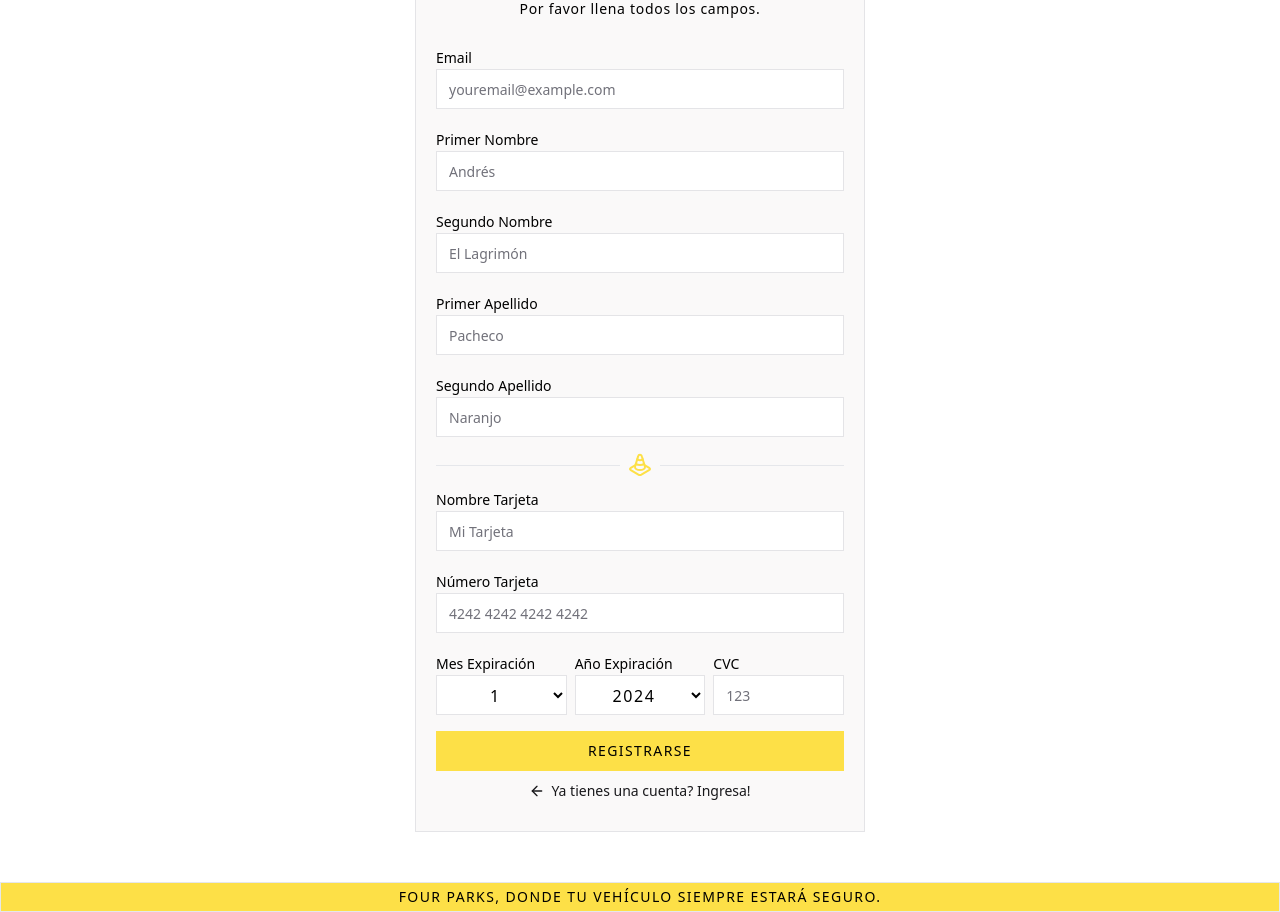
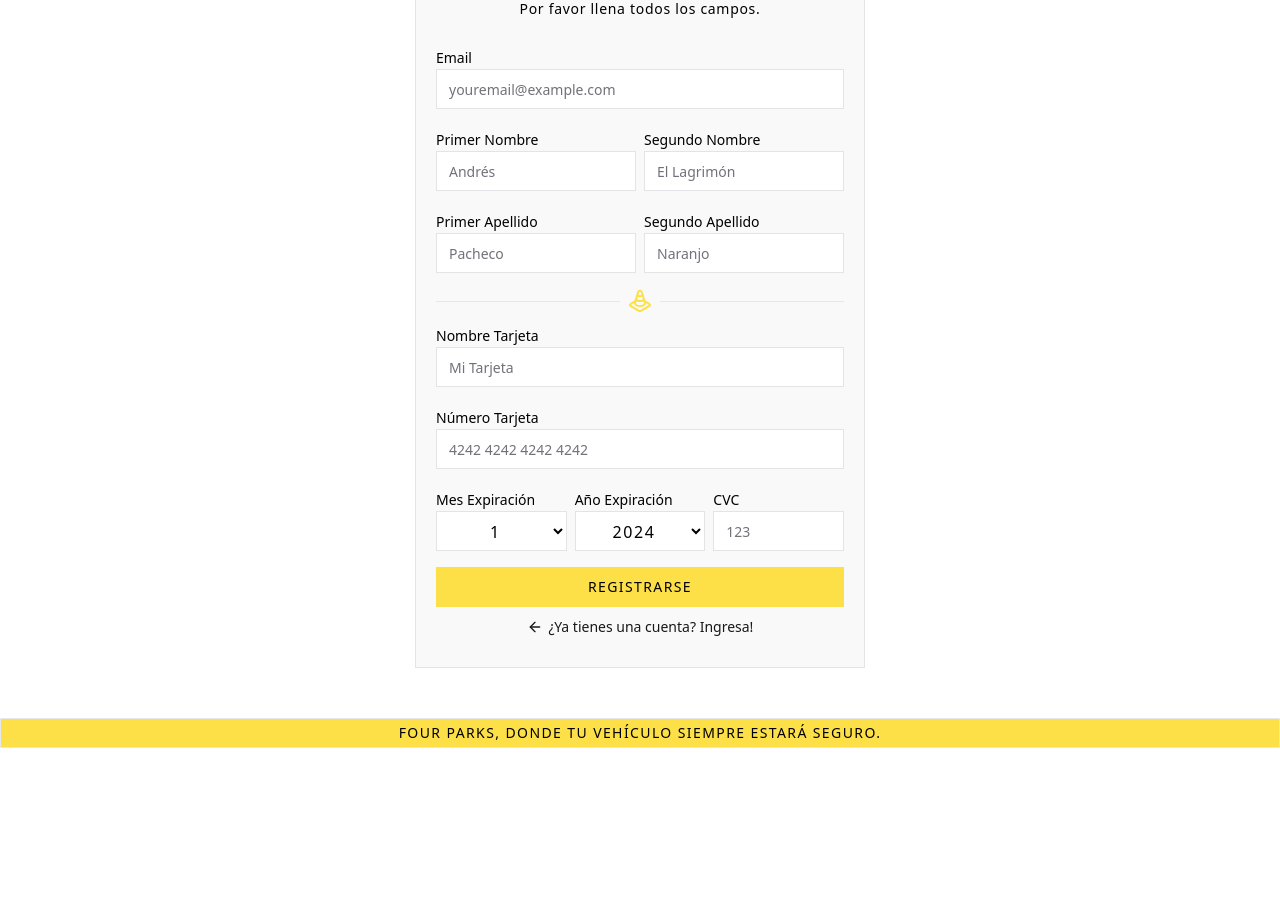
Before and after one commit to nicolas1102/four-parks-frontend, a Next.js app: page /auth/sign-up in a window 1280 px wide. Shown: the part 340-1252 px from the top of the page. After the commit the page ends 1088 px from the top, so only its background shows below. Built offline with nearby package versions, Linux system fonts and the light colour scheme.

Commit message:
arreflo en formulario de registro de usuario

```diff
--- a/src/app/auth/sign-in/page.tsx
+++ b/src/app/auth/sign-in/page.tsx
@@ -68,7 +68,7 @@ const Page = () => {
           description: 'Revisa tu usuario y contraseña.',
         })
       } else {
-        toast('Haz iniciado sesión con exito!', {
+        toast('Has iniciado sesión con exito!', {
           description:
             'Ahora puedes hacer uso de las funciones de nuestro sistema!',
         })
@@ -160,7 +160,7 @@ const Page = () => {
                   })}
                   href='/sign-up'
                 >
-                  No tienes una cuenta? Registrate!
+                  ¿No tienes una cuenta? Registrate!
                   <ArrowRight className='h-4 w-4' />
                 </Link>
               </div>
--- a/src/app/auth/sign-up/page.tsx
+++ b/src/app/auth/sign-up/page.tsx
@@ -90,7 +90,9 @@ const Page = () => {
 
       await createUser(userData)
 
-      toast('Te haz registrado con exito!', {
+      router.push('/')
+
+      toast('Te has registrado con exito!', {
         description: `Revisa tu correo! Te hemos enviado tu contraseña a ${email}. `,
       })
     } catch (error) {
@@ -131,6 +133,8 @@ const Page = () => {
                   <p className='text-sm text-red-500'>{errors.email.message}</p>
                 )}
               </div>
+
+              <div className='grid gap-2 justify-around grid-cols-2'>
                 <div className='grid gap-1 py-2'>
                   <Label htmlFor='firstName'>Primer Nombre</Label>
                   <Input
@@ -161,6 +165,9 @@ const Page = () => {
                     </p>
                   )}
                 </div>
+              </div>
+
+              <div className='grid gap-2 justify-around grid-cols-2'>
                 <div className='grid gap-1 py-2'>
                   <Label htmlFor='firstSurname'>Primer Apellido</Label>
                   <Input
@@ -176,7 +183,6 @@ const Page = () => {
                     </p>
                   )}
                 </div>
-
                 <div className='grid gap-1 py-2'>
                   <Label htmlFor='secondSurname'>Segundo Apellido</Label>
                   <Input
@@ -191,6 +197,7 @@ const Page = () => {
                       {errors.secondSurname.message}
                     </p>
                   )}
+                </div>
               </div>
 
               <Separator />
@@ -282,8 +289,6 @@ const Page = () => {
               <PrimaryButton text={'REGISTRARSE'} isLoading={isLoading} />
             </div>
 
-            {}
-
             <div className='flex justify-center'>
               <Link
                 className={buttonVariants({
@@ -293,7 +298,7 @@ const Page = () => {
                 href='/sign-in'
               >
                 <ArrowLeft className='h-4 w-4' />
-                Ya tienes una cuenta? Ingresa!
+                ¿Ya tienes una cuenta? Ingresa!
               </Link>
             </div>
           </form>
--- a/src/app/gerencia/users/page.tsx
+++ b/src/app/gerencia/users/page.tsx
@@ -15,6 +15,7 @@ const users: UserModel[] = [
     password: '', // Replace with hashed password for security
     firstName: 'John',
     firstSurname: 'Doe',
+    secondSurname: 'Miller',
     loginAttempts: 0,
     isActive: true,
     isFirstTime: true,
@@ -35,6 +36,7 @@ const users: UserModel[] = [
     password: '', // Replace with hashed password for security
     firstName: 'Peter',
     firstSurname: 'Jones',
+    secondSurname: 'Miller',
     loginAttempts: 1, // Simulate a login attempt
     isActive: false, // Simulate a deactivated user
     isFirstTime: false,
@@ -44,6 +46,7 @@ const users: UserModel[] = [
     password: '', // Replace with hashed password for security
     firstName: 'Mary',
     firstSurname: 'Williams',
+    secondSurname: 'Miller',
     loginAttempts: 0,
     isActive: true,
     isFirstTime: true,
```
Lines whose indentation alone changed are shown as unchanged.
